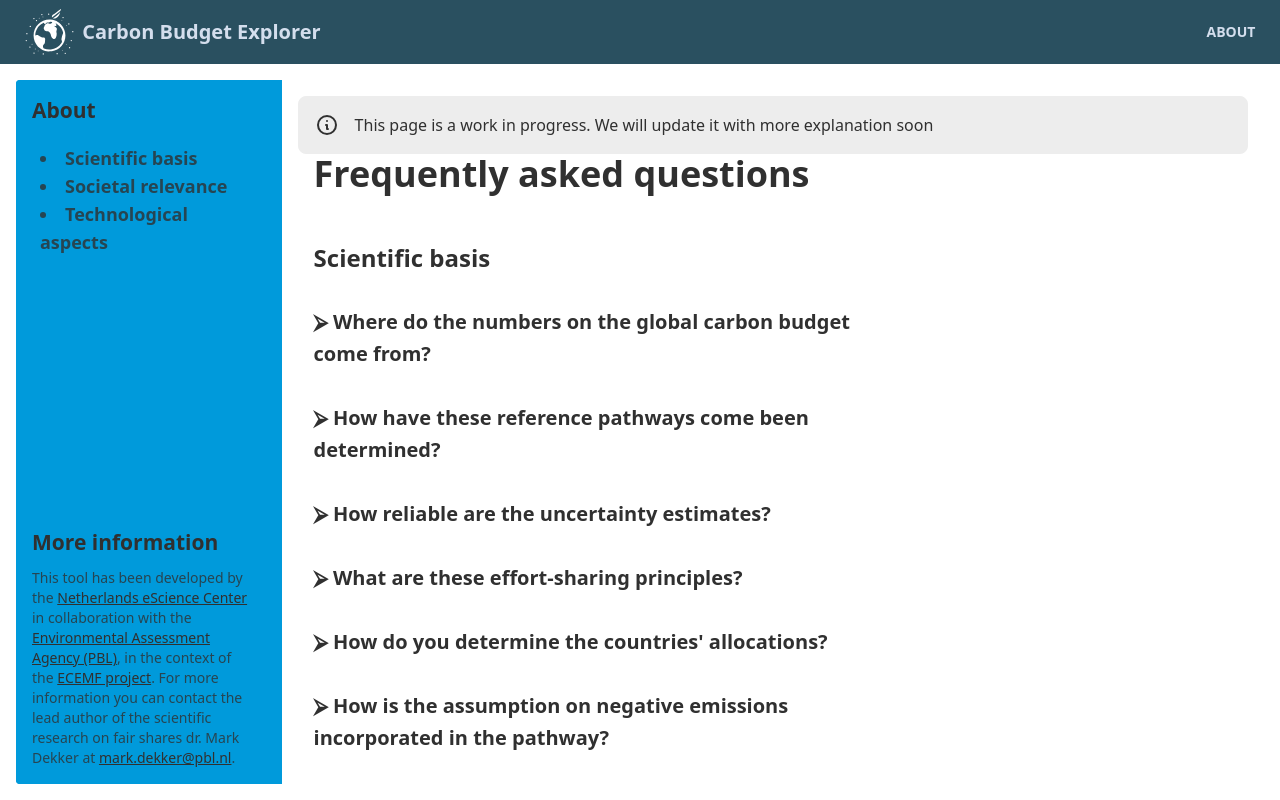
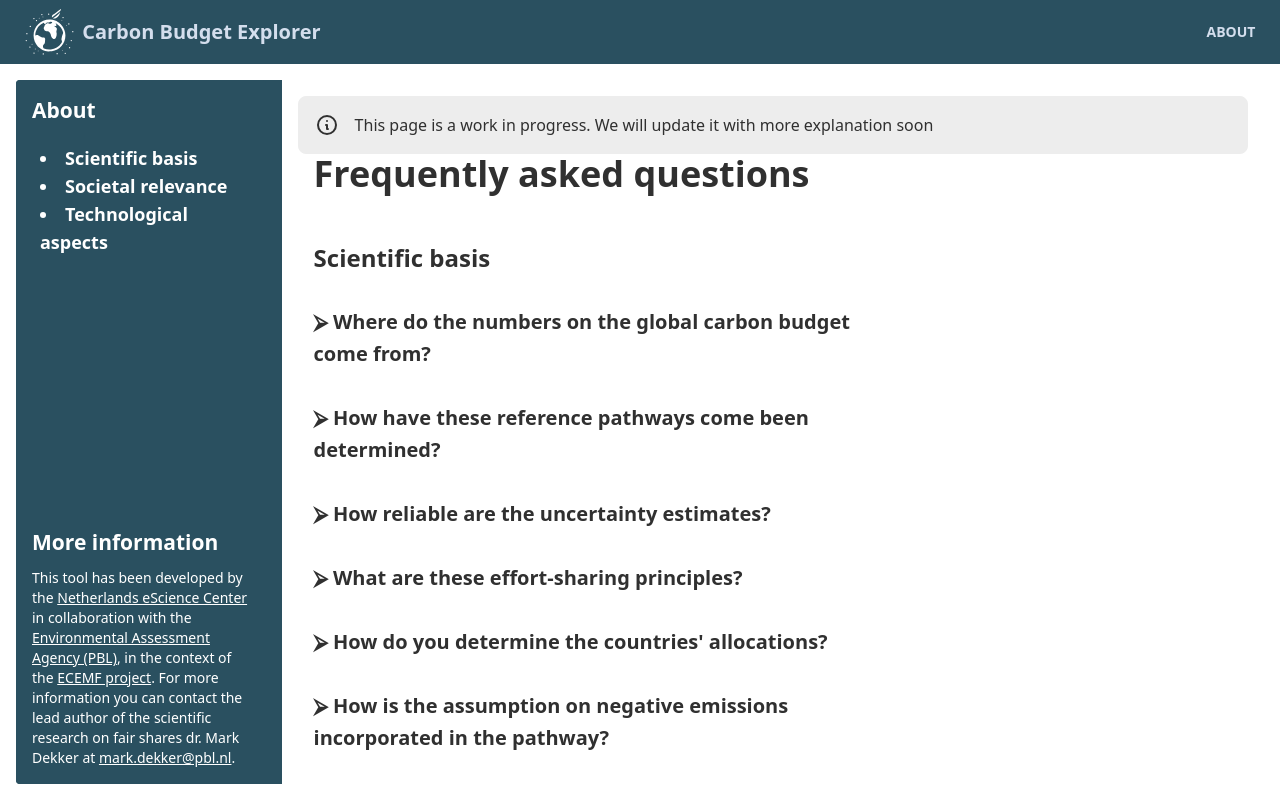
Before and after one commit to carbon-budget-explorer/cabe, a SvelteKit app: page /about in a window 1280 px wide. Built offline with nearby package versions, Linux system fonts and the light colour scheme.

Commit message:
Change color of side banner and text

```diff
--- a/src/routes/about/+page.svelte
+++ b/src/routes/about/+page.svelte
@@ -5,37 +5,37 @@
 </script>
 
 <!-- Sidebar -->
-<div class="flex h-full gap-4 rounded bg-secondary">
-	<div class="items-between flex h-full w-1/5 flex-col rounded bg-secondary">
+<div class="flex h-full gap-4 rounded bg-primary">
+	<div class="items-between flex h-full w-1/5 flex-col rounded bg-primary">
 		<div class="card-compact card">
 			<div class="card-body prose">
-				<h2 class="card-title">About</h2>
+				<h2 class="card-title text-white">About</h2>
 				<ul class="not-prose m-2 list-inside list-disc">
-					<li class="text-lg font-semibold"><a href="#scientific">Scientific basis</a></li>
-					<li class="text-lg font-semibold"><a href="#societal">Societal relevance</a></li>
-					<li class="text-lg font-semibold"><a href="#technology">Technological aspects</a></li>
+					<li class="text-lg font-semibold text-white"><a href="#scientific">Scientific basis</a></li>
+					<li class="text-lg font-semibold text-white"><a href="#societal">Societal relevance</a></li>
+					<li class="text-lg font-semibold text-white"><a href="#technology">Technological aspects</a></li>
 				</ul>
 			</div>
 		</div>
 		<div class="card-compact card mt-auto">
 			<div class="card-body prose">
-				<h2 class="card-title">More information</h2>
-				<p>
+				<h2 class="card-title text-white">More information</h2>
+				<p class="text-white">
 					This tool has been developed by the <a
 						href="https://www.esciencecenter.nl/"
 						target="_blank"
 						rel="noopener
-					noreferrer">Netherlands eScience Center</a
+					noreferrer" class="text-white">Netherlands eScience Center</a
 					>
 					in collaboration with the
 					<a href="https://www.pbl.nl/en" target="_blank" rel="noopener noreferrer"
-						>Environmental Assessment Agency (PBL)</a
+					class="text-white">Environmental Assessment Agency (PBL)</a
 					>, in the context of the
 
-					<a href="https://www.ecemf.eu/about/" target="_blank" rel="noopener noreferrer"
+					<a href="https://www.ecemf.eu/about/" target="_blank" rel="noopener noreferrer" class="text-white"
 						>ECEMF project</a
 					>. For more information you can contact the lead author of the scientific research on fair
-					shares dr. Mark Dekker at <a href="mailto:mark.dekker@pbl.nl">mark.dekker@pbl.nl</a>.
+					shares dr. Mark Dekker at <a href="mailto:mark.dekker@pbl.nl" class="text-white">mark.dekker@pbl.nl</a>.
 				</p>
 			</div>
 		</div>
```
